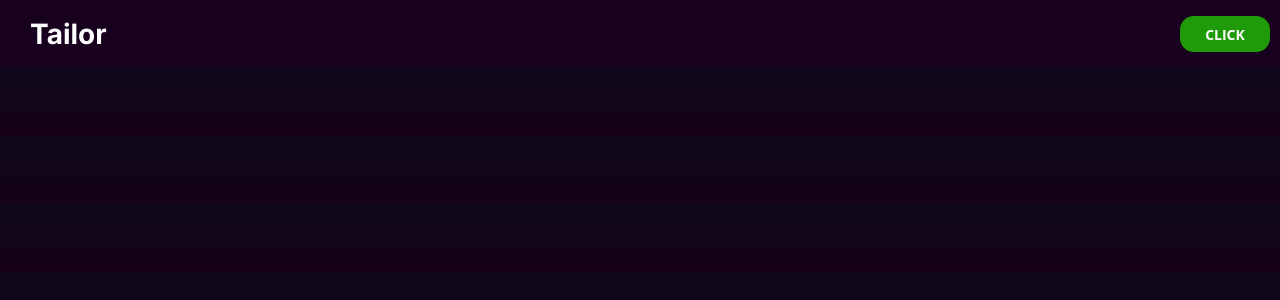
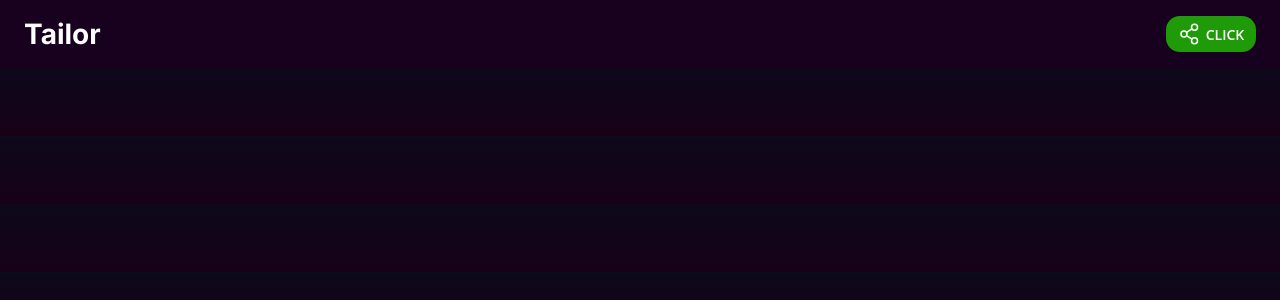
Before and after one commit to Larouq/portfolio-next-js, a Next.js app: page / in a window 1280 px wide. Shown: the top 300 px of the page. Built offline with nearby package versions, Linux system fonts and the light colour scheme.

Commit message:
fix header

```diff
--- a/package.json
+++ b/package.json
@@ -11,6 +11,7 @@
   "dependencies": {
     "classnames": "^2.3.2",
     "next": "13.5.4",
+    "phosphor-react": "^1.4.1",
     "react": "^18",
     "react-dom": "^18",
     "sass": "^1.69.3"
--- a/src/components/Button/Button.tsx
+++ b/src/components/Button/Button.tsx
@@ -1,5 +1,6 @@
 import classNames from "classnames";
 import styles from "./button.module.scss";
+import { ReactNode } from "react";
 
 export enum ButtonVariant {
   Primary = "primary",
@@ -11,15 +12,22 @@ interface ButtonProps {
   text: string;
   onClick: () => void;
   variant: ButtonVariant;
+  icon: ReactNode;
 }
 
-export const Button: React.FC<ButtonProps> = ({ text, onClick, variant }) => {
+export const Button: React.FC<ButtonProps> = ({
+  text,
+  onClick,
+  variant,
+  icon,
+}) => {
   const buttonClassNames = classNames(styles.Button, {
     [styles[`button-${variant}`]]: variant,
   });
 
   return (
     <button className={buttonClassNames} onClick={onClick}>
+      {icon}
       {text}
     </button>
   );
--- a/src/components/Button/button.module.scss
+++ b/src/components/Button/button.module.scss
@@ -1,20 +1,17 @@
 .Button {
     color: #fff;
     background-color: var(--success);
-    margin-right: 10px;
     height: 36px;
     min-width: 90px;
-    font-size: 14px;
     font-family: Open Sans,Arial;
     font-size: 14px;
-    font-weight: 700;
+    font-weight: 600;
     text-transform: uppercase;
-    display: inline-flex;
+    display: flex;
     align-items: center;
+    gap: 4px;
     justify-content: center;
     text-decoration: none;
-    padding: 0;
-    outline: none;
     user-select: none;
     border-radius: 14px;
     border: none;
--- a/src/components/Header/Header.tsx
+++ b/src/components/Header/Header.tsx
@@ -1,5 +1,7 @@
 import { useColors } from "@/contexts/colorsContext";
 import { Button, ButtonVariant } from "../Button";
+import { ShareNetwork } from "phosphor-react";
+
 import styles from "./header.module.scss";
 
 interface HeaderProps {
@@ -17,6 +19,7 @@ export const Header: React.FC<HeaderProps> = ({ title = "Tailor" }) => {
         variant={ButtonVariant.Primary}
         onClick={onChangeColors}
         text="Click"
+        icon={<ShareNetwork size={24} />}
       />
     </div>
   );
--- a/src/components/Header/header.module.scss
+++ b/src/components/Header/header.module.scss
@@ -5,6 +5,7 @@
     left: 0;
     right: 0;
     height: 68px;
+    padding: 24px;
     display: flex;
     background: #18011e;
     align-items: center;
@@ -12,29 +13,5 @@
 }
 
 .Header_title {
-    margin-left: 30px;
     font-size: 28px;
 }
-
-.Header_button {
-    color: #fff;
-    background-color: #3fd48b;
-    margin-right: 10px;
-    height: 36px;
-    min-width: 90px;
-    font-size: 14px;
-    font-family: Open Sans,Arial;
-    font-size: 14px;
-    font-weight: 700;
-    text-transform: uppercase;
-    display: inline-flex;
-    align-items: center;
-    justify-content: center;
-    text-decoration: none;
-    padding: 0;
-    outline: none;
-    user-select: none;
-    border-radius: 14px;
-    border: none;
-    cursor: pointer;
-}
```
Also changed, not shown: 1 other file (tests, documents, lock files or other folders).
